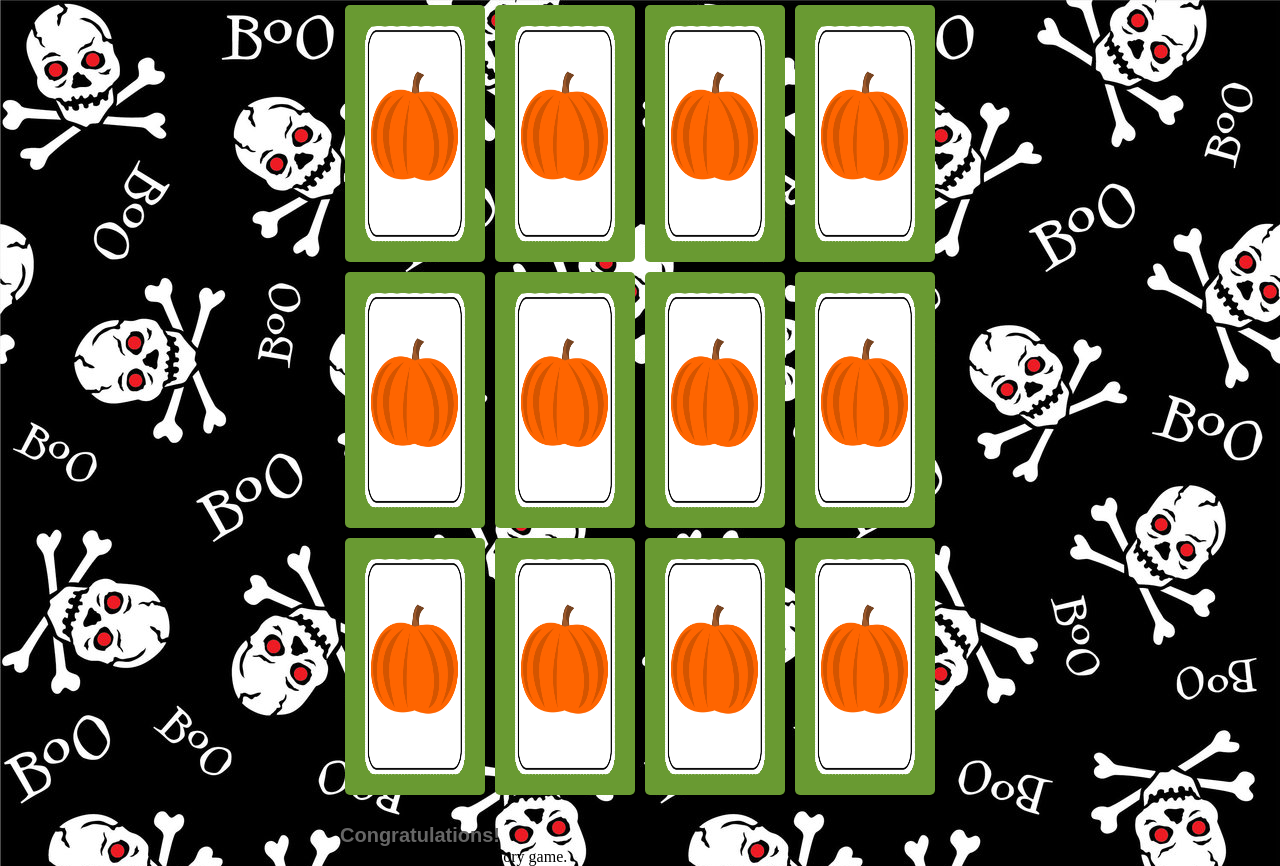
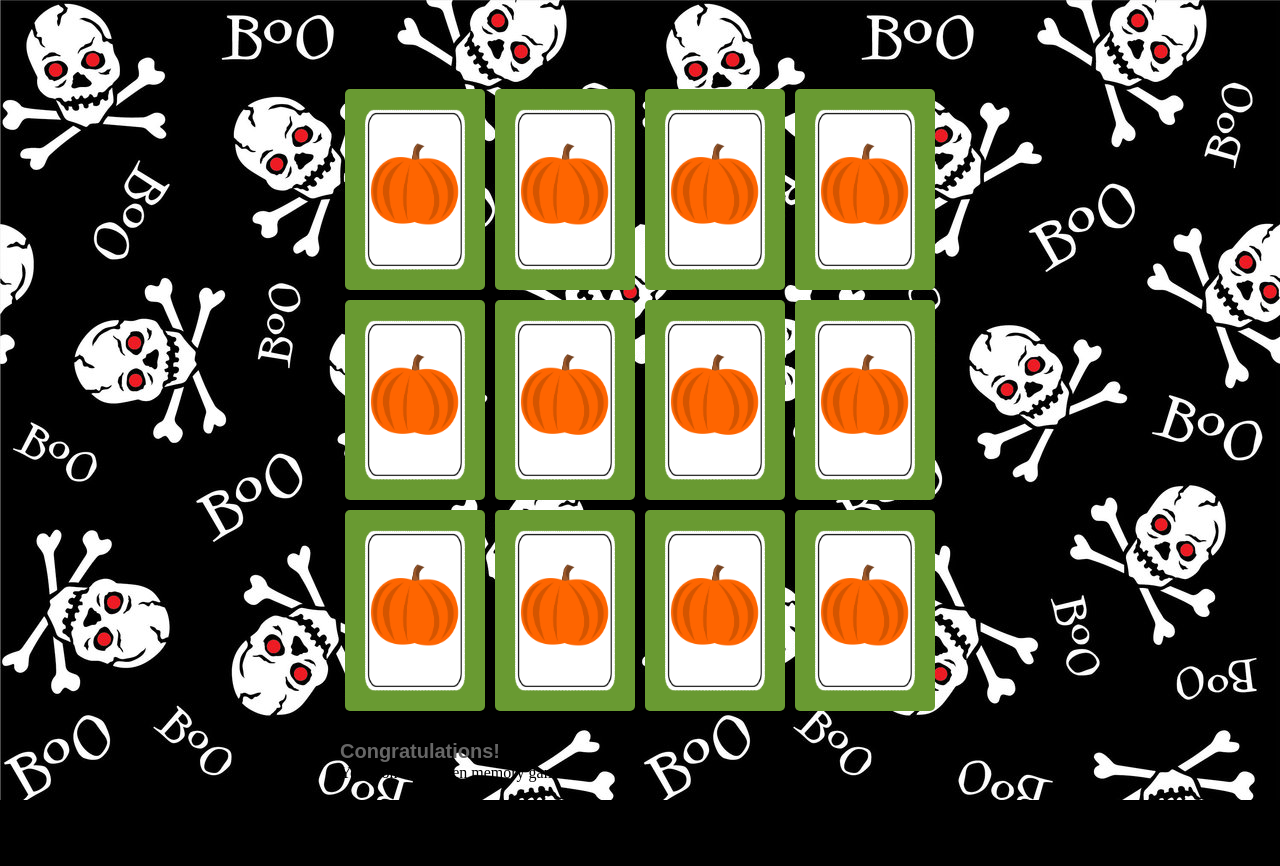
Before and after one commit to uvinduavant/halloween-memory-game, a plain HTML site: page index.html in a window 1280 px wide. Shown: the top 866 px of the page. After the commit the page ends 800 px from the top, so only its background shows below. Drawn offline with Linux system fonts and the light colour scheme.

Commit message:
Image Stretching

```diff
--- a/styles.css
+++ b/styles.css
@@ -38,7 +38,8 @@ flex-container {
 	display: flex;
 	flex-wrap: wrap;
 	perspective: 1000px;
-	min-height: calc(100vh);
+	min-height: calc(79vh);
+	margin-top: 14%;
 }
 
 .memory-card {
```
